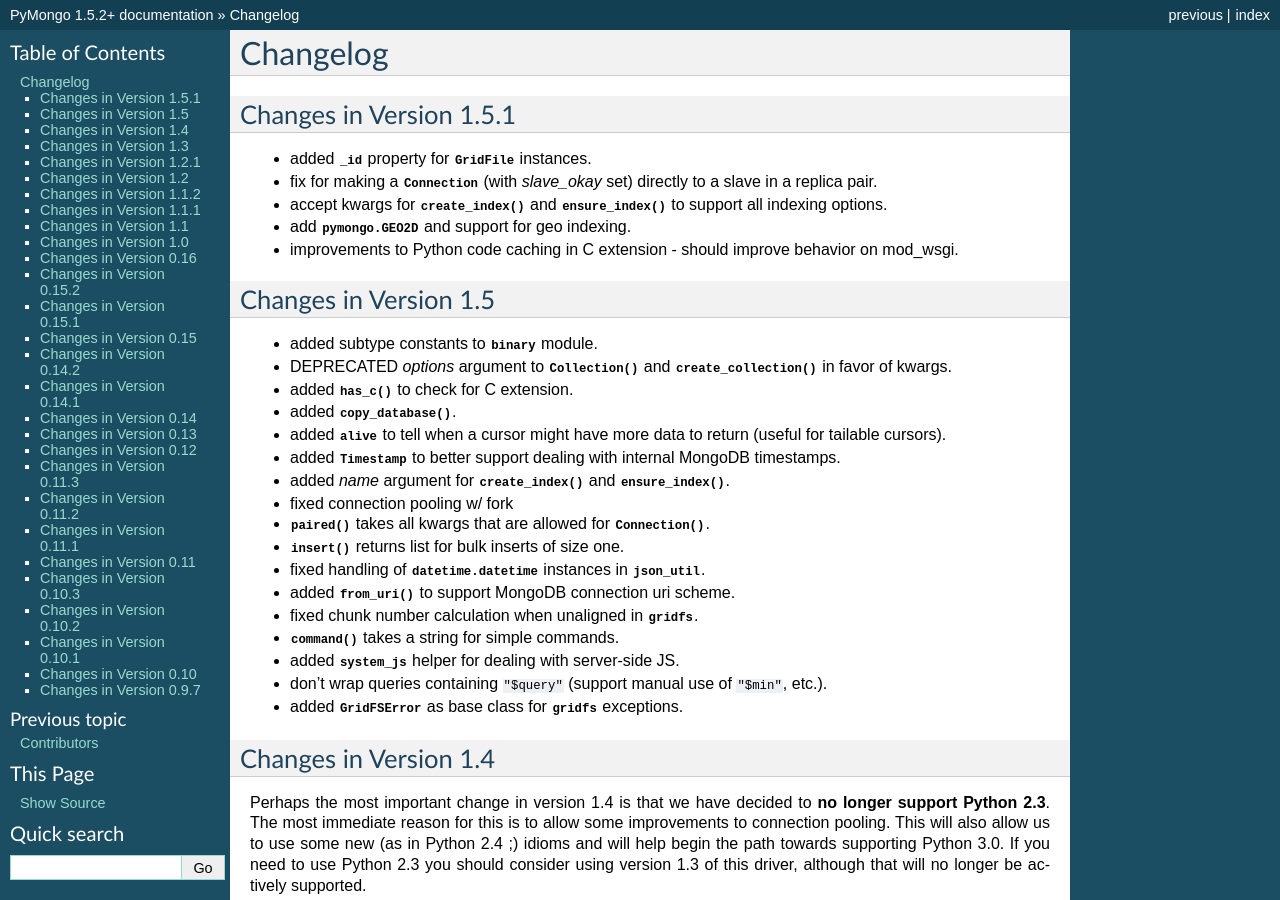
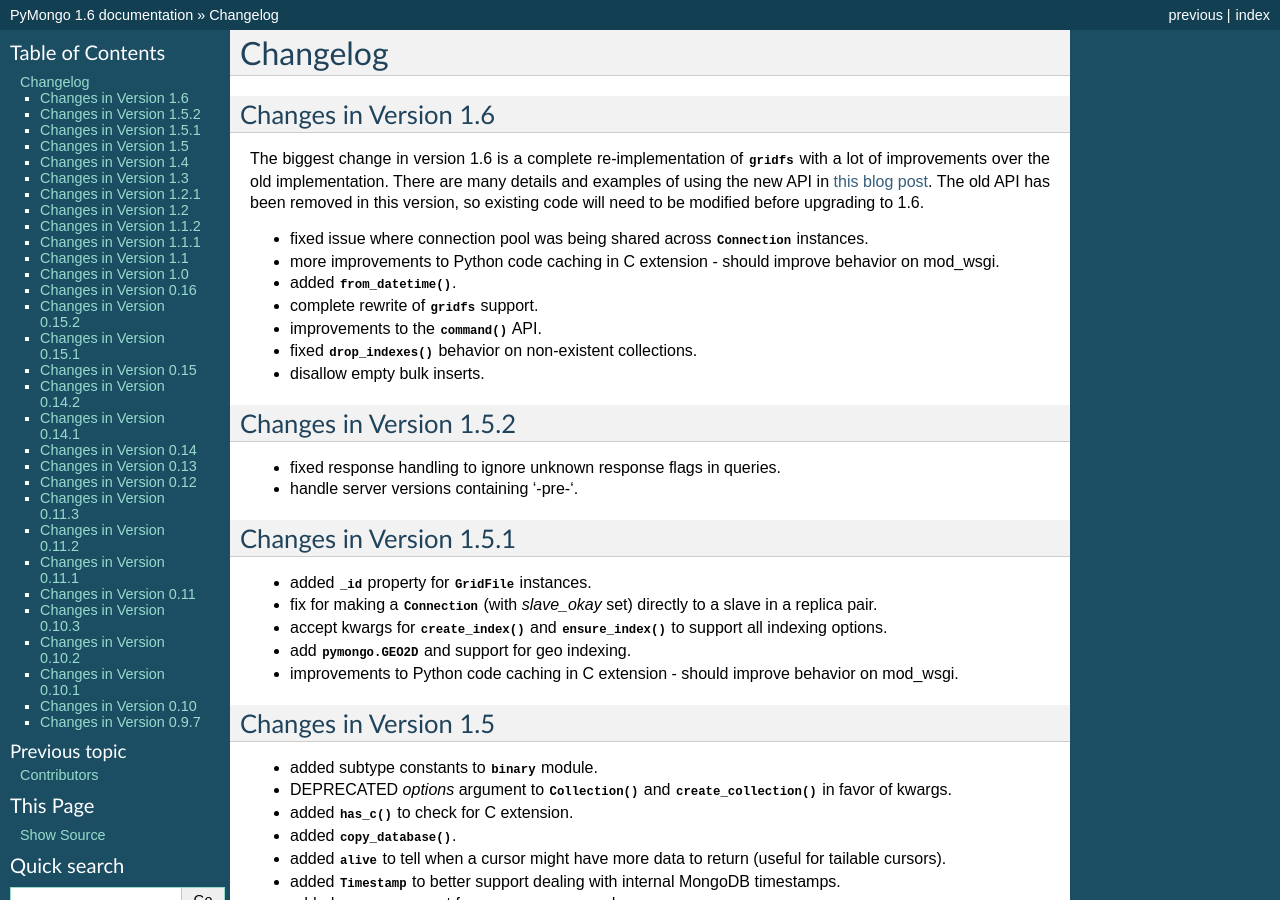
Before and after one commit to mongodb/mongo-python-driver, a Sphinx documentation site: the page built from doc/changelog.rst, in a window 1280 px wide and 900 px high. Built offline with Sphinx 7.4.7, drawn with Linux system fonts in a browser that asks for light colours; pages that are not in the unit, such as notebooks, are missing from menus; some of the changed text lies outside the part shown.

Commit message:
BUMP 1.6 -- see changelog for details

```diff
--- a/doc/changelog.rst
+++ b/doc/changelog.rst
@@ -1,5 +1,32 @@
 Changelog
 =========
+
+Changes in Version 1.6
+----------------------
+
+The biggest change in version 1.6 is a complete re-implementation of
+:mod:`gridfs` with a lot of improvements over the old
+implementation. There are many details and examples of using the new
+API in `this blog post
+<http://dirolf.com/2010/03/29/new-gridfs-implementation-for-pymongo.html>`_. The
+old API has been removed in this version, so existing code will need
+to be modified before upgrading to 1.6.
+
+- fixed issue where connection pool was being shared across
+  :class:`~pymongo.connection.Connection` instances.
+- more improvements to Python code caching in C extension - should
+  improve behavior on mod_wsgi.
+- added :meth:`~pymongo.objectid.ObjectId.from_datetime`.
+- complete rewrite of :mod:`gridfs` support.
+- improvements to the :meth:`~pymongo.database.Database.command` API.
+- fixed :meth:`~pymongo.collection.Collection.drop_indexes` behavior
+  on non-existent collections.
+- disallow empty bulk inserts.
+
+Changes in Version 1.5.2
+------------------------
+- fixed response handling to ignore unknown response flags in queries.
+- handle server versions containing '-pre-'.
 
 Changes in Version 1.5.1
 ------------------------
--- a/pymongo/__init__.py
+++ b/pymongo/__init__.py
@@ -38,7 +38,7 @@
 ALL = 2
 """Profile all operations."""
 
-version = "1.5.2+"
+version = "1.6"
 """Current version of PyMongo."""
 
 Connection = PyMongo_Connection
```
Also changed, not shown: doc/examples/gridfs.rst (+8 -0 lines), gridfs/__init__.py (+9 -9 lines), 4 other files.
